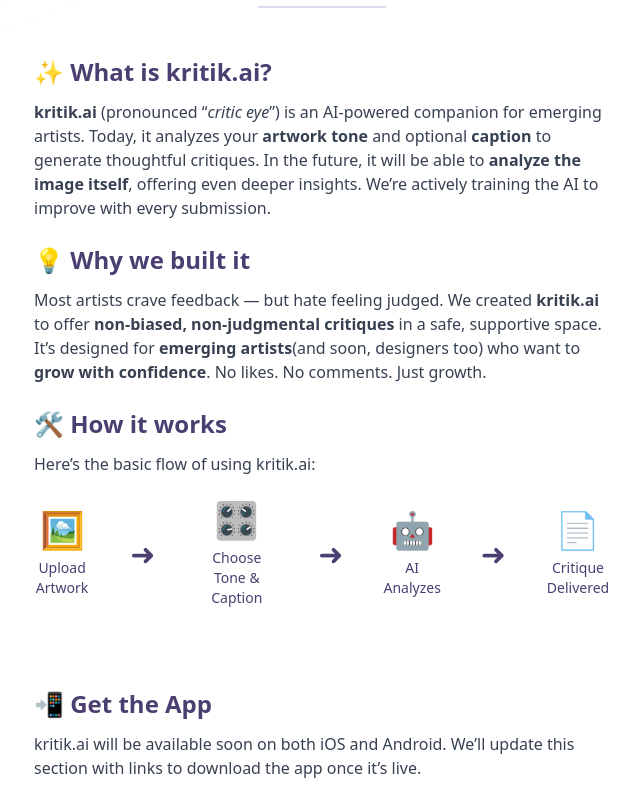
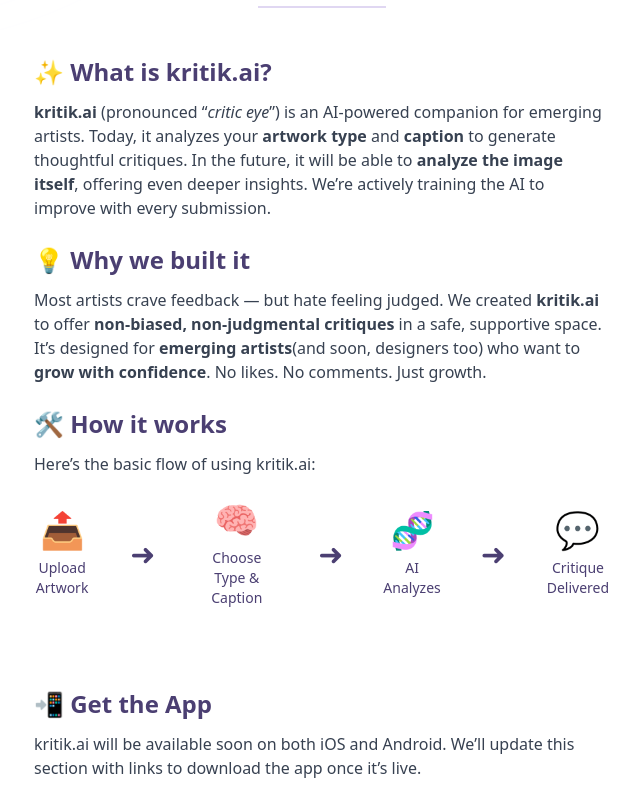
Before and after one commit to vwulanda/kritik-website, a Next.js app: page / in a window 1280 px wide. Shown: the part 560-1365 px from the top of the page, without its empty margins (318-958 px from the left). Built offline with nearby package versions, Linux system fonts and the light colour scheme.

Commit message:
Updated flow icons and replaced 'tone' with 'type'

```diff
--- a/app/page.tsx
+++ b/app/page.tsx
@@ -42,7 +42,7 @@ export default function Home() {
         </h1>
         <p className="text-base text-gray-700 leading-relaxed mb-6">
           kritik.ai helps artists grow through fast, thoughtful critiques. Upload your work,
-          choose a tone, and receive personalized feedback — all in seconds.
+          choose a type, and receive personalized feedback — all in seconds.
         </p>
         <span className="inline-block bg-yellow-100 text-yellow-800 px-3 py-1 rounded-full text-sm font-semibold mb-6">
           Image-based analysis in progress
@@ -56,7 +56,7 @@ export default function Home() {
           <h2 className="text-2xl font-bold mb-3">✨ What is kritik.ai?</h2>
           <p className="text-gray-700 mb-6">
             <strong>kritik.ai</strong> (pronounced “<em>critic eye</em>”) is an AI-powered companion for emerging artists.
-            Today, it analyzes your <strong>artwork tone</strong> and optional <strong>caption</strong> to generate thoughtful critiques.
+            Today, it analyzes your <strong>artwork type</strong> and <strong>caption</strong> to generate thoughtful critiques.
             In the future, it will be able to <strong>analyze the image itself</strong>, offering even deeper insights. We’re actively
             training the AI to improve with every submission.
           </p>
@@ -74,22 +74,22 @@ export default function Home() {
           </p>
           <div className="flex flex-col md:flex-row items-center justify-between gap-4 md:gap-10 text-center">
             <div className="flex flex-col items-center">
-              <span className="text-4xl">🖼️</span>
+              <span className="text-4xl">📤</span>
               <p className="mt-2 text-sm">Upload Artwork</p>
             </div>
             <span className="text-xl md:text-3xl">➜</span>
             <div className="flex flex-col items-center">
-              <span className="text-4xl">🎛️</span>
-              <p className="mt-2 text-sm">Choose Tone & Caption</p>
+              <span className="text-4xl">🧠</span>
+              <p className="mt-2 text-sm">Choose Type & Caption</p>
             </div>
             <span className="text-xl md:text-3xl">➜</span>
             <div className="flex flex-col items-center">
-              <span className="text-4xl">🤖</span>
+              <span className="text-4xl">🧬</span>
               <p className="mt-2 text-sm">AI Analyzes</p>
             </div>
             <span className="text-xl md:text-3xl">➜</span>
             <div className="flex flex-col items-center">
-              <span className="text-4xl">📄</span>
+              <span className="text-4xl">💬</span>
               <p className="mt-2 text-sm">Critique Delivered</p>
             </div>
           </div>
```
